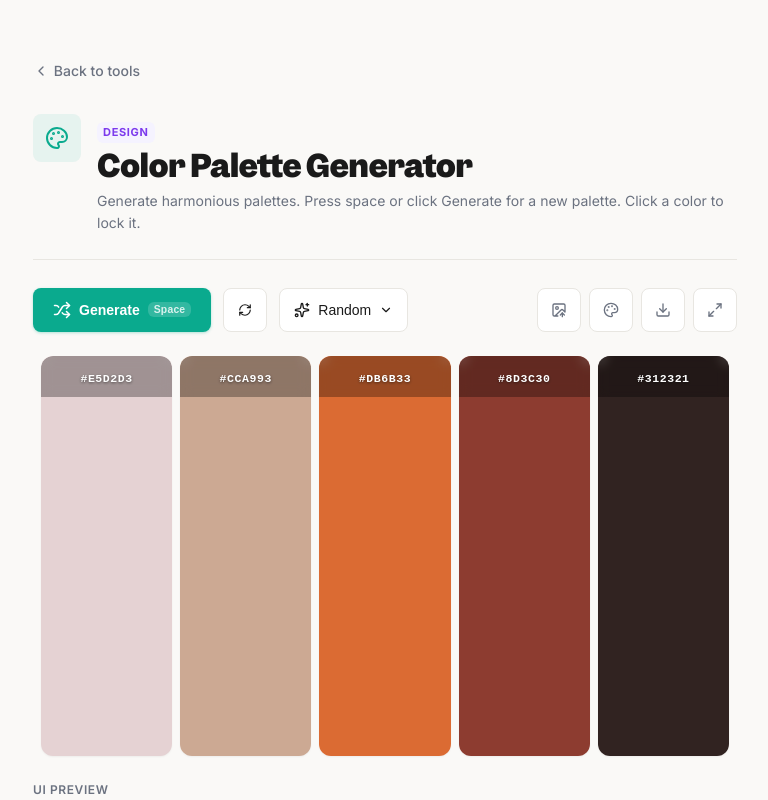
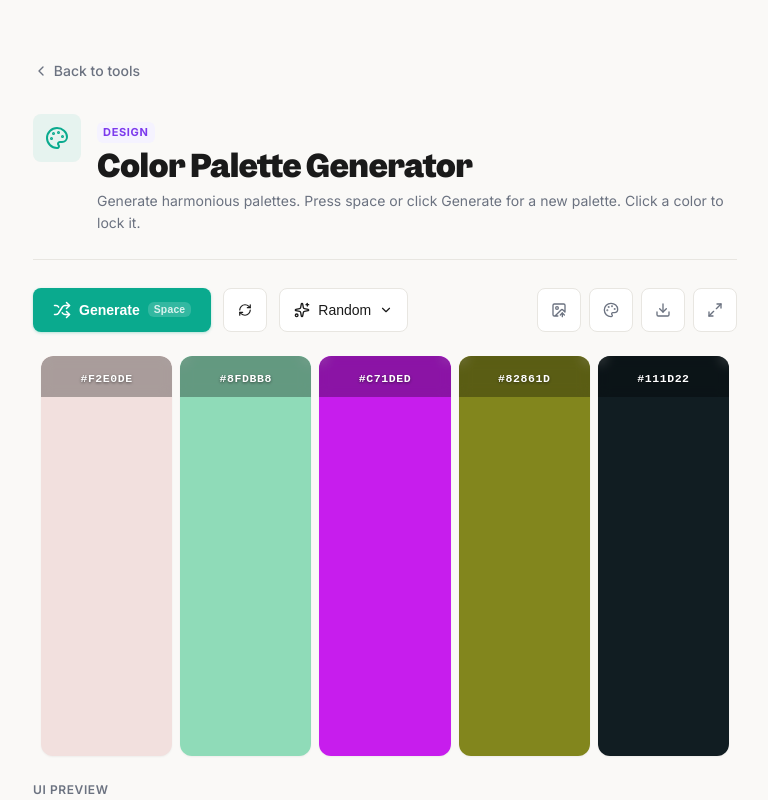
Before and after one commit to getinside-ops/tools, a Vue app: page /#/color-palette in a window 1280 px wide. Shown: the top 800 px of the page, without its empty margins (255-1023 px from the left). Built offline with nearby package versions, Linux system fonts and the light colour scheme.

Commit message:
feat: bolder palettes — golden-angle hues, wider L range, stronger saturation

```diff
--- a/src/composables/useColorHarmony.ts
+++ b/src/composables/useColorHarmony.ts
@@ -48,14 +48,14 @@ function jitter(range: number): number {
 
 // Maps t in [0,1] to lightness from ~87% (light) to ~18% (dark)
 function spreadL(t: number): number {
-  return Math.round(Math.max(10, Math.min(95, 87 - t * 69 + jitter(6))))
+  return Math.round(Math.max(10, Math.min(95, 92 - t * 82 + jitter(6))))
 }
 
 // Maps t in [0,1] to saturation that peaks in the vivid mid-range
 function spreadS(t: number, baseSat: number): number {
-  const peak = Math.max(baseSat, 65)
+  const peak = Math.max(baseSat, 80)
   const sat = peak - Math.abs(t - 0.5) * 90 + jitter(15)
-  return Math.round(Math.max(15, Math.min(90, sat)))
+  return Math.round(Math.max(25, Math.min(90, sat)))
 }
 
 export function generateHarmony(
@@ -71,7 +71,7 @@ export function generateHarmony(
       const baseHue = Math.floor(Math.random() * 360)
       return Array.from({ length: count }, (_, i) => {
         const ti = t(i)
-        const h = ((baseHue + jitter(35) + 360) % 360)
+        const h = (baseHue + i * 137.5 + jitter(12) + 360) % 360
         return hslToHex(h, spreadS(ti, 65), spreadL(ti))
       })
     }
```
Also changed, not shown: 1 other file (tests, documents, lock files or other folders).
